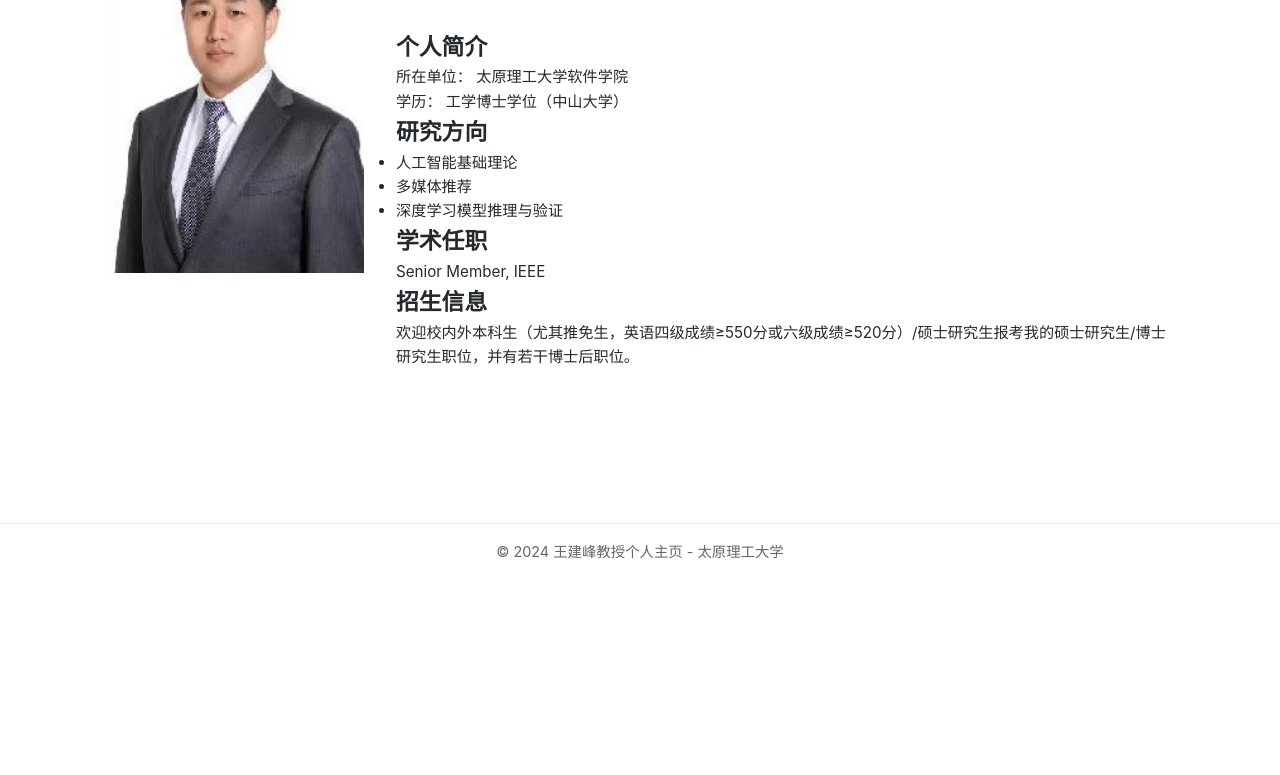
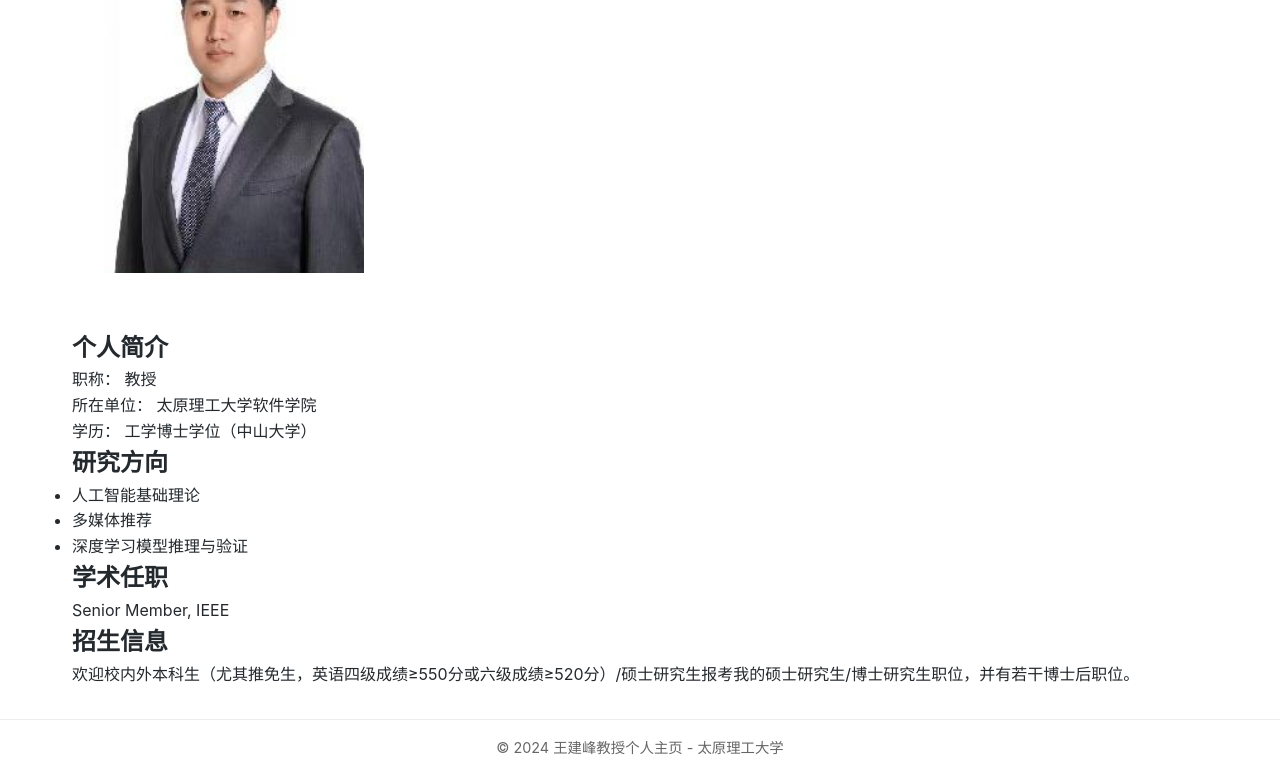
Before and after one commit to Sun-ccx/wjf.website, a plain HTML site: page index.html in a window 1280 px wide. Shown: the part 221-996 px from the top of the page. Before the commit the page ends 800 px from the top, so only its background shows below. Drawn offline with Linux system fonts and the light colour scheme.

Commit message:
Update index.html

```diff
--- a/index.html
+++ b/index.html
@@ -18,7 +18,7 @@
     </nav>
 
     <div class="container">
-        <div class="profile-section">
+        <section class="profile-section">
             <div class="profile-image">
                 <img src="wangjianfeng.jpg" alt="头像" id="avatar">
             </div>
@@ -40,12 +40,17 @@
                         <span><a href="#" target="_blank">GitHub Profile</a></span>
                     </div>
                 </div>
+            </div>
+        </section>
 
-                <div class="info-content">
-                    <div class="bio-section">
+        <section class="content-section bio-section">
             <h2>个人简介</h2>
+            <div class="section-content">
                 <div class="personal-info">
-
+                    <div class="info-item">
+                        <span class="label">职称：</span>
+                        <span class="value">教授</span>
+                    </div>
                     <div class="info-item">
                         <span class="label">所在单位：</span>
                         <span class="value">太原理工大学软件学院</span>
@@ -56,28 +61,32 @@
                     </div>
                 </div>
             </div>
+        </section>
 
-                    <div class="research-section">
+        <section class="content-section research-section">
             <h2>研究方向</h2>
+            <div class="section-content">
                 <ul>
                     <li>人工智能基础理论</li>
                     <li>多媒体推荐</li>
                     <li>深度学习模型推理与验证</li>
                 </ul>
             </div>
+        </section>
 
-                    <div class="positions-section">
+        <section class="content-section positions-section">
             <h2>学术任职</h2>
+            <div class="section-content">
                 <p>Senior Member, IEEE</p>
             </div>
+        </section>
 
-                    <div class="notice-section">
+        <section class="content-section notice-section">
             <h2>招生信息</h2>
+            <div class="section-content">
                 <p>欢迎校内外本科生（尤其推免生，英语四级成绩≥550分或六级成绩≥520分）/硕士研究生报考我的硕士研究生/博士研究生职位，并有若干博士后职位。</p>
             </div>
-                </div>
-            </div>
-        </div>
+        </section>
     </div>
 
     <footer>
@@ -87,4 +96,3 @@
     </footer>
 </body>
 </html>
-</html>
```
Lines whose indentation alone changed are shown as unchanged.
